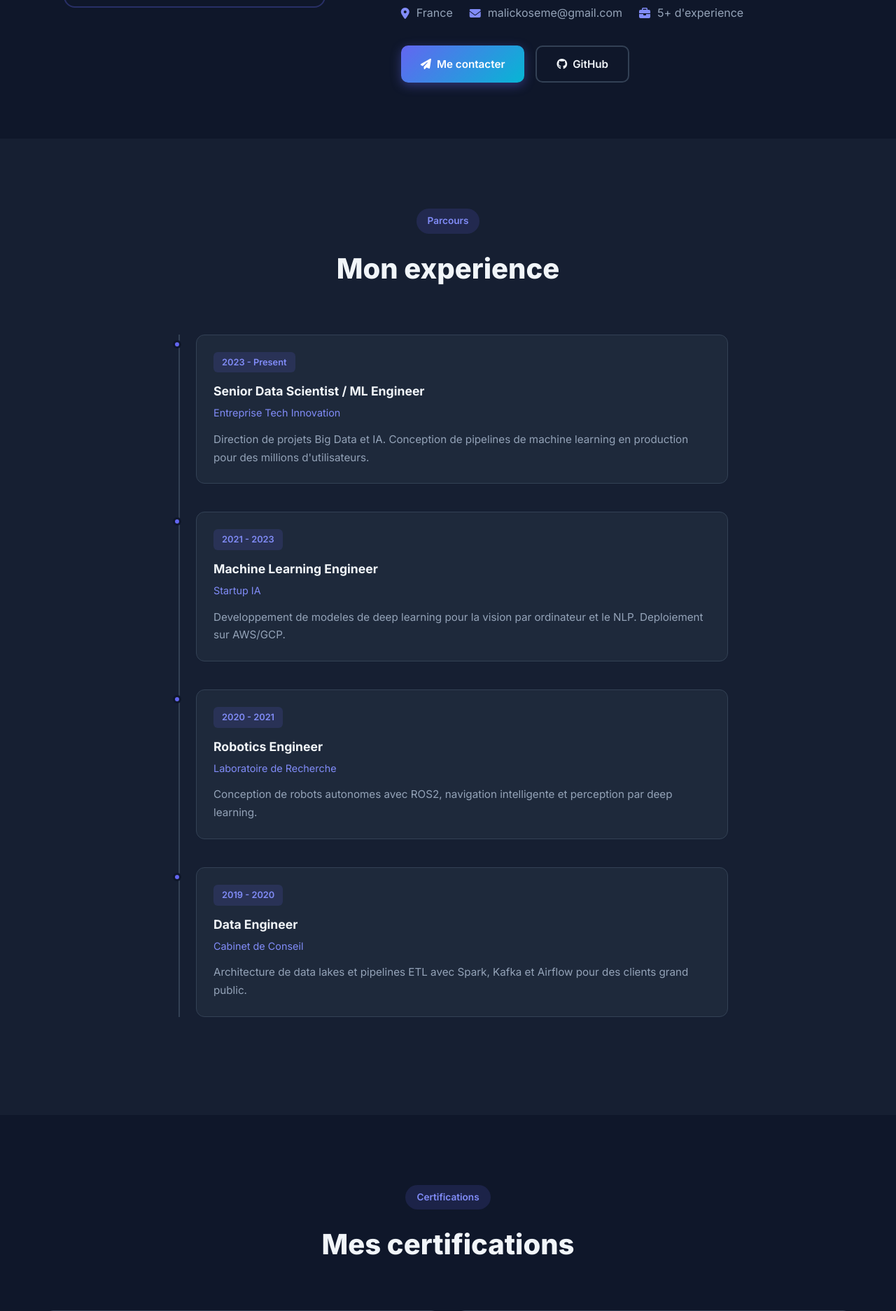
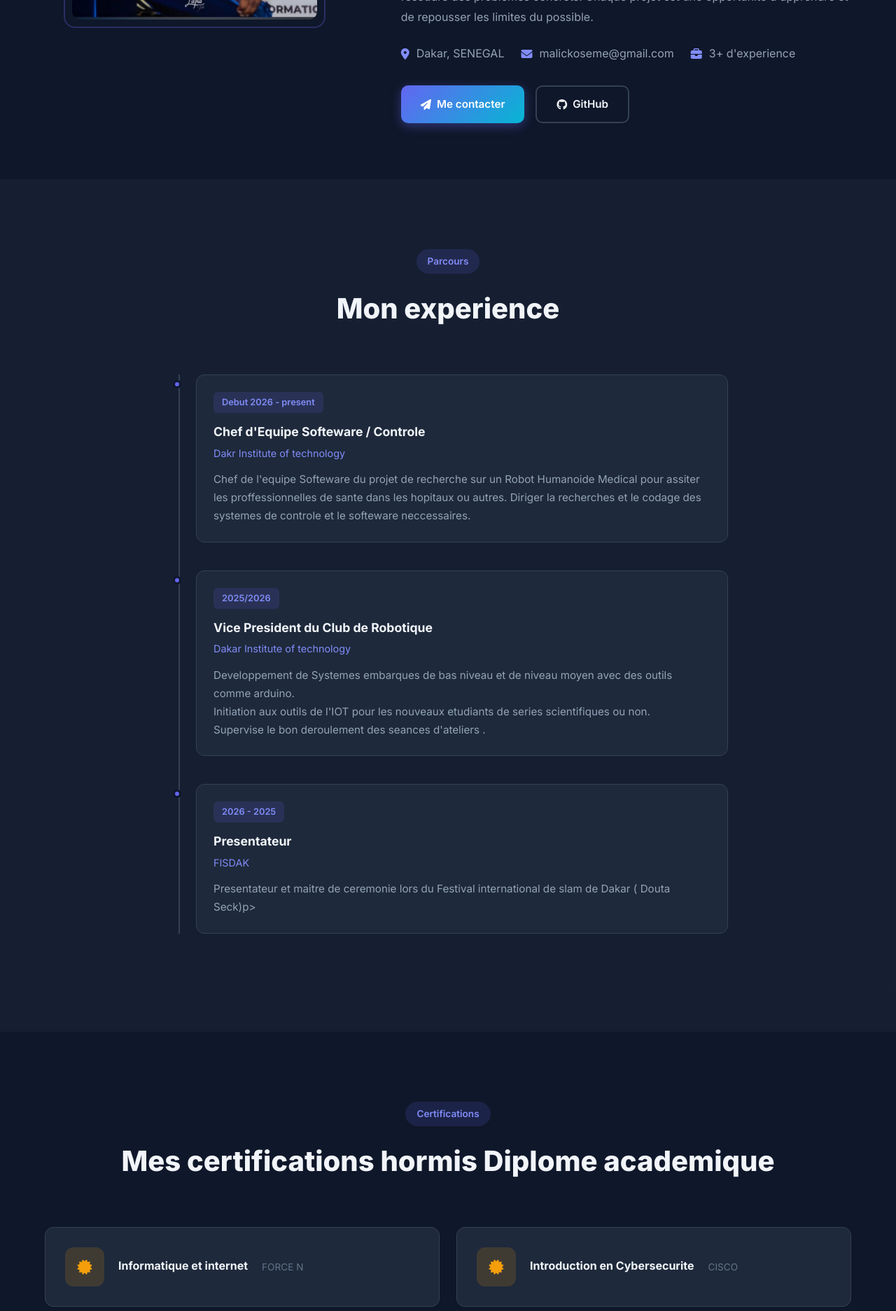
Before and after one commit to mkosemes1/Portfolio_with_flask, a Flask app: page /about in a window 1280 px wide. Shown: the part 873-2746 px from the top of the page at 70% size. Run offline with Flask 3, Linux system fonts and the light colour scheme.

Commit message:
add of data

```diff
--- a/app.py
+++ b/app.py
@@ -17,26 +17,26 @@ app.config['MAIL_PASSWORD'] = os.environ.get('MAIL_PASSWORD', '')
 mail = Mail(app)
 
 PROFESSIONAL_DATA = {
-    'name': 'Mkosemes',
-    'title': 'Data Scientist & ML Engineer',
-    'profile_photo': 'profile.jpg',
-    'tagline': 'Big Data | Machine Learning | Robotique | Intelligence Artificielle',
+    'name': 'M.Moustapha Souane',
+    'title': 'Junior Data Scientist & ML | Pentester',
+    'profile_photo': 'IMG_1853.JPG',
+    'tagline': 'Big Data | Machine Learning | IOT & Robotique | Intelligence Artificielle',
     'email': 'malickoseme@gmail.com',
-    'phone': '+33 6 00 00 00 00',
-    'location': 'France',
+    'phone': '+221 77 590 87 46',
+    'location': 'Dakar, SENEGAL',
     'linkedin': 'https://linkedin.com/in/mkosemes',
-    'github': 'https://github.com/mkosemes',
-    'about': """Passionné par la technologie et l'innovation, je suis un ingénieur spécialisé
-    dans le Big Data, le Machine Learning et la Robotique. Avec plusieurs années d'expérience
+    'github': 'https://github.com/mkosemes1',
+    'about': """Passionné par la technologie et l'innovation, je suis etudiant de 3 ieme annee en informatique spécialisé
+    dans le Big Data, le Machine Learning en plus de cela j'ai un interet particulier a la Robotique et dans l'IOT ce qui ma permis d'evoluer en autoaprentissage dans ce domaine. Avec plusieurs années d'expérience
     dans la conception et le déploiement de solutions intelligentes, je transforme les données
     en actions concrètes et les problèmes complexes en solutions elegantes.""",
     'about_detail': """Mon parcours m'a permis de développer une expertise transversale, allant
-    de l'analyse de données massives à la conception de systèmes robotiques autonomes.
+    de l'analyse de données massives à la conception de systèmes embarques et robotiques autonomes.
     Je crois fermement que la technologie doit servir l'humain et résoudre des problèmes concrets.
     Chaque projet est une opportunité d'apprendre et de repousser les limites du possible.""",
-    'experience_years': '5+',
-    'projects_completed': '30+',
-    'clients_satisfied': '20+',
+    'experience_years': '3+',
+    'projects_completed': '11+',
+    'clients_satisfied': '5+',
 }
 
 SKILLS = {
@@ -62,7 +62,7 @@ SKILLS = {
             {'name': 'Reinforcement Learning', 'level': 80},
         ]
     },
-    'Robotique': {
+    'IOT & Robotique': {
         'icon': 'cpu',
         'items': [
             {'name': 'ROS / ROS2', 'level': 90},
@@ -79,9 +79,9 @@ SKILLS = {
             {'name': 'Python', 'level': 98},
             {'name': 'C++', 'level': 85},
             {'name': 'R', 'level': 80},
-            {'name': 'SQL / NoSQL', 'level': 90},
+            {'name': 'SQL / NoSQL', 'level': 80},
             {'name': 'JavaScript', 'level': 75},
-            {'name': 'MATLAB', 'level': 78},
+            {'name': 'Java', 'level': 60},
         ]
     },
     'Cloud & DevOps': {
@@ -111,10 +111,10 @@ SKILLS = {
 PROJECTS = [
     {
         'id': 1,
-        'title': 'Pipeline Big Data - Analyse en temps réel',
-        'description': 'Système de traitement de données en temps réel pour l\'analyse comportementale de millions d\'utilisateurs. Utilisation de Kafka, Spark Streaming et Elasticsearch.',
+        'title': 'Pipeline Big Data - Environement Monitoring',
+        'description': 'Analyse et visualisation de la qualite de l\'aire en temps reel avec des donnees collectes sur OPen Meteo',
         'category': 'Big Data',
-        'technologies': ['Apache Kafka', 'Spark Streaming', 'Elasticsearch', 'Python', 'Docker'],
+        'technologies': ['Apache Kafka', 'Spark Streaming', 'Minio', 'Python', 'Docker'],
         'image': 'bigdata.jpg',
         'github': 'https://github.com/mkosemes/bigdata-pipeline',
         'demo': '#',
@@ -123,7 +123,7 @@ PROJECTS = [
         'id': 2,
         'title': 'Robot Autonome - Navigation Intelligente',
         'description': 'Développement d\'un robot autonome capable de naviguer dans des environnements complexes grâce au SLAM et au Deep Learning pour la perception.',
-        'category': 'Robotique',
+        'category': 'IOT & Robotique',
         'technologies': ['ROS2', 'Python', 'C++', 'TensorFlow', 'Gazebo'],
         'image': 'robot.jpg',
         'github': 'https://github.com/mkosemes/autonomous-robot',
@@ -163,7 +163,7 @@ PROJECTS = [
         'id': 6,
         'title': 'Bras Robotique - Manipulation d\'Objets',
         'description': 'Système de contrôle intelligent pour un bras robotique utilisant la vision par ordinateur et le reinforcement learning.',
-        'category': 'Robotique',
+        'category': 'IOT & Robotique',
         'technologies': ['ROS', 'Python', 'OpenCV', 'PyBullet', 'Arduino'],
         'image': 'arm.jpg',
         'github': 'https://github.com/mkosemes/robotic-arm',
@@ -172,10 +172,10 @@ PROJECTS = [
 ]
 
 CERTIFICATIONS = [
-    {'name': 'AWS Certified Machine Learning - Specialty', 'issuer': 'Amazon Web Services'},
-    {'name': 'Google Cloud Professional Data Engineer', 'issuer': 'Google Cloud'},
-    {'name': 'TensorFlow Developer Certificate', 'issuer': 'Google'},
-    {'name': 'IBM Data Science Professional Certificate', 'issuer': 'IBM'},
+    {'name': 'Informatique et internet', 'issuer': 'FORCE N'},
+    {'name': 'Introduction en Cybersecurite', 'issuer': 'CISCO'},
+    {'name': 'Data analyst ( en cours )', 'issuer': 'CISCO'},
+    {'name': 'Data Science ( en cours )', 'issuer': 'CISCO'},
 ]
 
 @app.route('/')
--- a/static/css/style.css
+++ b/static/css/style.css
@@ -187,8 +187,8 @@ img {
 }
 
 .hero-photo {
-    width: 120px;
-    height: 120px;
+    width: 180px;
+    height: 170px;
     object-fit: cover;
     border-radius: 50%;
     border: 3px solid var(--primary);
--- a/templates/about.html
+++ b/templates/about.html
@@ -60,39 +60,35 @@
             <div class="timeline-item">
                 <div class="timeline-dot"></div>
                 <div class="timeline-content">
-                    <span class="timeline-date">2023 - Present</span>
-                    <h3>Senior Data Scientist / ML Engineer</h3>
-                    <p class="timeline-company">Entreprise Tech Innovation</p>
-                    <p>Direction de projets Big Data et IA. Conception de pipelines de machine learning en production pour des millions d'utilisateurs.</p>
+                    <span class="timeline-date">Debut 2026 - present </span>
+                    <h3>Chef d'Equipe Softeware / Controle </h3>
+                    <p class="timeline-company">Dakr Institute of technology</p>
+                    <p>Chef de l'equipe Softeware du projet de recherche sur un Robot Humanoide Medical pour assiter
+                        <br>les proffessionnelles de sante dans les hopitaux ou autres.
+                      Diriger la recherches et le codage des systemes de controle et le softeware neccessaires.</p>
                 </div>
             </div>
             <div class="timeline-item">
                 <div class="timeline-dot"></div>
                 <div class="timeline-content">
-                    <span class="timeline-date">2021 - 2023</span>
-                    <h3>Machine Learning Engineer</h3>
-                    <p class="timeline-company">Startup IA</p>
-                    <p>Developpement de modeles de deep learning pour la vision par ordinateur et le NLP. Deploiement sur AWS/GCP.</p>
+                    <span class="timeline-date">2025/2026</span>
+                    <h3>Vice President du Club de Robotique</h3>
+                    <p class="timeline-company">Dakar Institute of technology</p>
+                    <p> Developpement de Systemes embarques de bas niveau et de niveau moyen avec des outils comme arduino. <br>
+                     Initiation aux outils de l'IOT pour les nouveaux etudiants de series scientifiques ou non. <br>
+                     Supervise le bon deroulement des seances d'ateliers .</p>
                 </div>
             </div>
             <div class="timeline-item">
                 <div class="timeline-dot"></div>
                 <div class="timeline-content">
-                    <span class="timeline-date">2020 - 2021</span>
-                    <h3>Robotics Engineer</h3>
-                    <p class="timeline-company">Laboratoire de Recherche</p>
-                    <p>Conception de robots autonomes avec ROS2, navigation intelligente et perception par deep learning.</p>
+                    <span class="timeline-date">2026 - 2025</span>
+                    <h3>Presentateur</h3>
+                    <p class="timeline-company">FISDAK</p>
+                    <p>Presentateur et maitre de ceremonie lors du Festival international de slam de Dakar ( Douta Seck)p>
                 </div>
             </div>
-            <div class="timeline-item">
-                <div class="timeline-dot"></div>
-                <div class="timeline-content">
-                    <span class="timeline-date">2019 - 2020</span>
-                    <h3>Data Engineer</h3>
-                    <p class="timeline-company">Cabinet de Conseil</p>
-                    <p>Architecture de data lakes et pipelines ETL avec Spark, Kafka et Airflow pour des clients grand public.</p>
-                </div>
-            </div>
+
         </div>
     </div>
 </section>
@@ -101,7 +97,7 @@
     <div class="container">
         <div class="section-header">
             <span class="section-tag">Certifications</span>
-            <h2 class="section-title">Mes certifications</h2>
+            <h2 class="section-title">Mes certifications hormis Diplome academique</h2>
         </div>
         <div class="cert-grid">
             {% for cert in certifications %}
--- a/templates/base.html
+++ b/templates/base.html
@@ -3,8 +3,8 @@
 <head>
     <meta charset="UTF-8">
     <meta name="viewport" content="width=device-width, initial-scale=1.0">
-    <meta name="description" content="Portfolio Professionnel - Big Data, Machine Learning, Robotique">
-    <title>{% block title %}{{ data.name }} - Portfolio{% endblock %}</title>
+    <meta name="description" content="SOUANE's Portfolio">
+    <title>{% block title %}{{ data.name }} - SOUANE's Portfolio{% endblock %}</title>
     <link rel="preconnect" href="https://fonts.googleapis.com">
     <link href="https://fonts.googleapis.com/css2?family=Inter:wght@300;400;500;600;700;800&family=JetBrains+Mono:wght@400;500&display=swap" rel="stylesheet">
     <link rel="stylesheet" href="{{ url_for('static', filename='css/style.css') }}">
--- a/templates/projects.html
+++ b/templates/projects.html
@@ -14,7 +14,7 @@
             <button class="filter-btn active" data-filter="all">Tous</button>
             <button class="filter-btn" data-filter="Big Data">Big Data</button>
             <button class="filter-btn" data-filter="Machine Learning">Machine Learning</button>
-            <button class="filter-btn" data-filter="Robotique">Robotique</button>
+            <button class="filter-btn" data-filter="IOT & Robotique">IOT & Robotique</button>
         </div>
 
         <div class="projects-grid">
@@ -57,7 +57,7 @@
             <i class="fab fa-github"></i>
             <h2>Plus de projets sur GitHub</h2>
             <p>Decouvrez tous mes projets open source et contributions sur mon profil GitHub.</p>
-            <a href="https://github.com/mkosemes" target="_blank" class="btn btn-primary">
+            <a href="https://github.com/mkosemes1" target="_blank" class="btn btn-primary">
                 <i class="fab fa-github"></i> Voir mon GitHub
             </a>
         </div>
--- a/templates/skills.html
+++ b/templates/skills.html
@@ -71,7 +71,7 @@
                 <div class="summary-icon">
                     <i class="fas fa-chart-line"></i>
                 </div>
-                <h3>Niveau Expert</h3>
+                <h3>Niveau Moyenne</h3>
                 <p>Competences maintenues a jour avec les dernieres avancees technologiques</p>
             </div>
         </div>
```
Also changed, not shown: templates/index.html (+4 -4 lines), static/img/IMG_1853.JPG (added).
